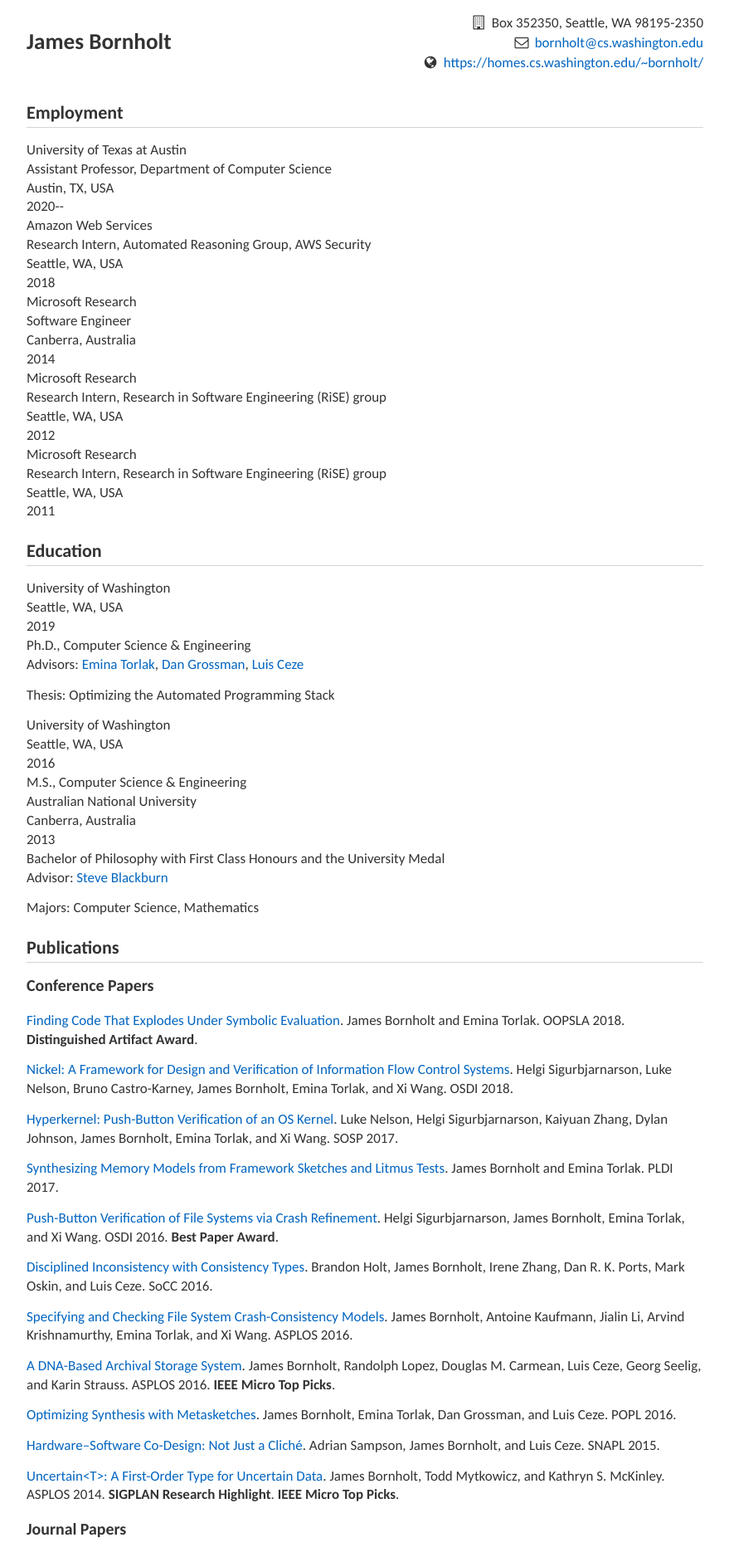
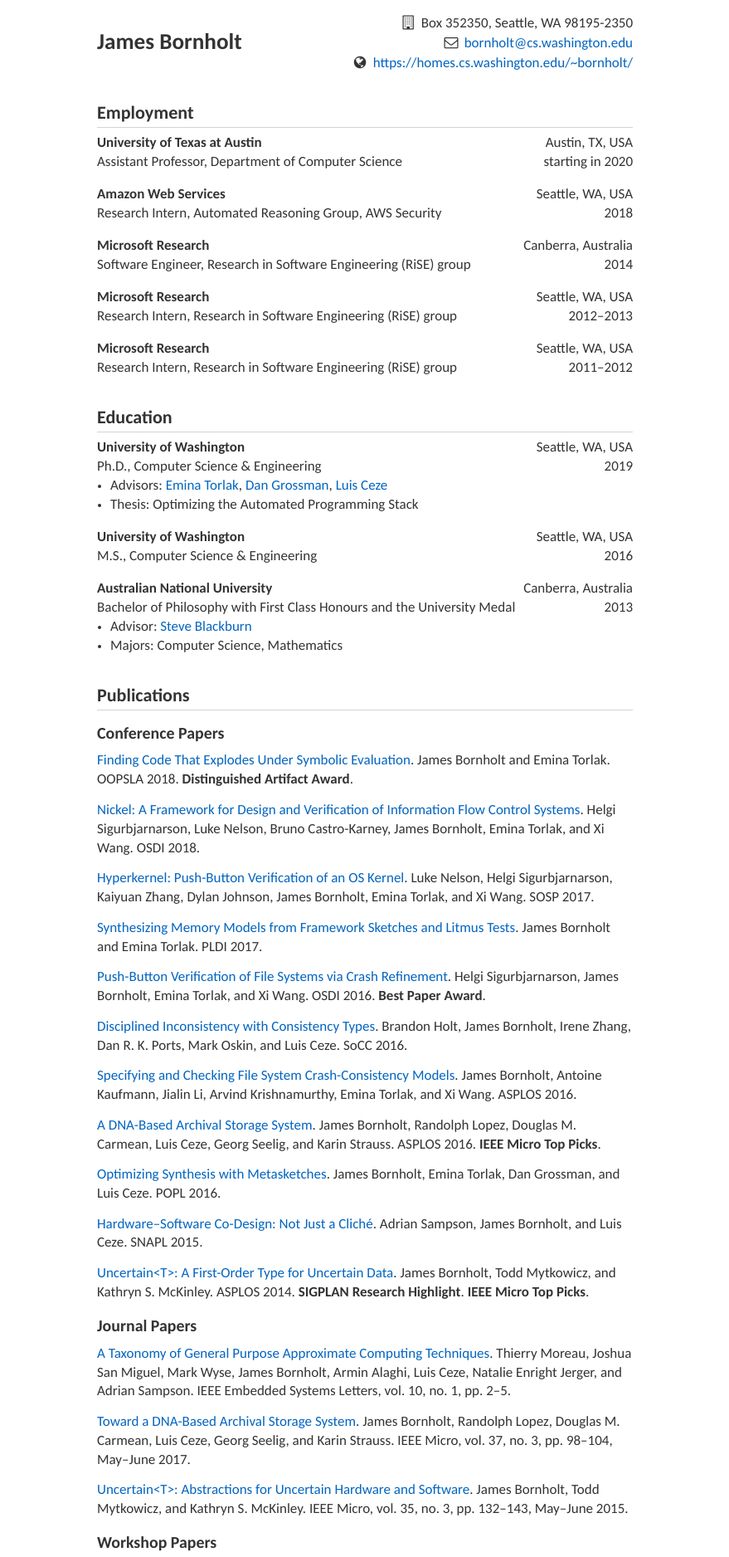
Before and after one commit to jamesbornholt/homepage, a Jekyll site: the page built from cv.html, in a window 1280 px wide. Shown: the top 1876 px of the page at 83% size, without its empty margins (200-1079 px from the left). Built offline with Jekyll 4.4.1, drawn with Linux system fonts in a browser that asks for light colours; some of the changed text lies outside the part shown.

Commit message:
checkpoint

```diff
--- a/_data/cv.yml
+++ b/_data/cv.yml
@@ -9,7 +9,7 @@ contact:
 employment:
   - employer: University of Texas at Austin
     job: Assistant Professor, Department of Computer Science
-    when: "2020--"
+    when: "starting in 2020"
     where: Austin, TX, USA
 
   - employer: Amazon Web Services
@@ -18,18 +18,18 @@ employment:
     where: Seattle, WA, USA
 
   - employer: Microsoft Research
-    job: Software Engineer
+    job: Software Engineer, Research in Software Engineering (RiSE) group
     when: 2014
     where: Canberra, Australia
 
   - employer: Microsoft Research
     job: Research Intern, Research in Software Engineering (RiSE) group
-    when: 2012
+    when: 2012&ndash;2013
     where: Seattle, WA, USA
 
   - employer: Microsoft Research
     job: Research Intern, Research in Software Engineering (RiSE) group
-    when: 2011
+    when: 2011&ndash;2012
     where: Seattle, WA, USA
 
 education:
@@ -66,38 +66,70 @@ teaching:
     role: Teaching Assistant
 
 awards:
-  - OOPSLA Distinguished Artifact Award, 2018
-  - Facebook Ph.D. Fellowship, 2018--2020
-  - IEEE Micro Top Picks from the Computer Architecture Conferences, for DNA storage, 2017
-  - OSDI Jay Lepreau Best Paper Award, 2016
-  - IEEE Micro Top Picks from the Computer Architecture Conferences, for Uncertain&lt;T&gt;, 2015
-  - ACM SIGPLAN Research Highlight, for Uncertain&lt;T&gt;, 2014
-  - David Notkin Endowed Graduate Fellowship, University of Washington, 2014--2015
-  - Second Place, ACM Student Research Competition Grand Finals (undergraduate), 2014
-  - ANU University Medal for Computer Science, 2013
-  - First Place, ACM PLDI Student Research Competition (undergraduate), 2013
+  - what: OOPSLA Distinguished Artifact Award
+    when: 2018
+  - what: Facebook Ph.D. Fellowship
+    when: "2018&ndash;2020"
+  - what: IEEE Micro Top Picks from the Computer Architecture Conferences, for DNA storage
+    when: 2017
+  - what: OSDI Jay Lepreau Best Paper Award
+    when: 2016
+  - what: IEEE Micro Top Picks from the Computer Architecture Conferences, for Uncertain&lt;T&gt;
+    when: 2015
+  - what: ACM SIGPLAN Research Highlight, for Uncertain&lt;T&gt;
+    when: 2014
+  - what: David Notkin Endowed Graduate Fellowship, University of Washington
+    when: "2014&ndash;2015"
+  - what: Second Place, ACM Student Research Competition Grand Finals (undergraduate)
+    when: 2014
+  - what: First Place, ACM PLDI Student Research Competition (undergraduate)
+    when: 2013
+  - what: ANU University Medal for Computer Science
+    when: 2013
 
 service:
   pc:
-    - PLDI 2020 Program Committee
-    - ASPLOS 2020 External Review Committee
-    - FTfJP 2019 Program Committee
-    - PLDI 2017 External Review Committee
-    - CAV 2017 Artifact Evaluation Committee
-    - POPL 2016 Artifact Evaluation Committee
-    - PLDI 2015 Artifact Evaluation Committee
+    - what: Programming Languages Design and Implementation (PLDI)
+      role: Program Committee
+      when: 2020
+    - what: Architectural Support for Programming Languages and Operating Systems (ASPLOS)
+      role: External Review Committee
+      when: 2020
+    - what: Formal Techniques for Java-Like Programs (FTfJP)
+      role: Program Committee
+      when: 2019
+    - what: Programming Languages Design and Implementation (PLDI)
+      role: External Review Committee
+      when: 2017
+    - what: Computer-Aided Verification (CAV)
+      role: Artifact Evaluation Committee
+      when: 2017
+    - what: Principles of Programming Languages (POPL)
+      role: Artifact Evaluation Committee
+      when: 2016
+    - what: Programming Languages Design and Implementation (PLDI)
+      role: Artifact Evaluation Committee
+      when: 2015
 
   review:
-    - ASPLOS 2018
-    - IEEE Transactions on Emerging Topics in Computing, 2017
-    - CAV 2015
-    - ACM Transactions on Embedded Computing, 2015
-    - ASPLOS 2015
+    - what: Architectural Support for Programming Languages and Operating Systems (ASPLOS)
+      when: 2018
+    - what: IEEE Transactions on Emerging Topics in Computing
+      when: 2017
+    - what: Computer-Aided Verification (CAV)
+      when: 2015
+    - what: ACM Transactions on Embedded Computing
+      when: 2015
+    - what: Architectural Support for Programming Languages and Operating Systems (ASPLOS)
+      when: 2015
 
   department:
-    - "Graduate Admissions Committee, University of Washington: 2017, 2018, 2019"
-    - "Prospective Student Committee Co-Chair, University of Washington: 2016"
-    - "Prospective Student Committee, University of Washington: 2015--2019"
+    - what: Graduate Admissions Committee, University of Washington
+      when: 2017, 2018, 2019
+    - what: Prospective Student Committee Co-Chair, University of Washington
+      when: 2016
+    - what: Prospective Student Committee, University of Washington
+      when: "2015&ndash;2019"
 
 talks:
   - title: "Optimizing the Automated Programming Stack"
@@ -172,6 +204,21 @@ talks:
         where: Programming Languages Mentoring Workshop
         what: Invited Talk
 
+  - title: "Specifying and Checking File-System Crash Consistency Models"
+    events:
+      - date: 2016-07-25
+        where: DARPA BRASS PI Meeting
+        what: Invited Talk
+      - date: 2016-04-04
+        where: ASPLOS
+        what: Conference Talk
+
+  - title: "A DNA-Based Archival Storage System"
+    events:
+      - date: 2016-04-06
+        where: ASPLOS
+        what: Conference Talk
+
   - title: "Optimizing Synthesis with Metasketches"
     events:
       - date: 2016-01-21
--- a/_includes/paper-cv.html
+++ b/_includes/paper-cv.html
@@ -1,6 +1,6 @@
 <p>
     {% if paper.url %}<a href="{{ paper.url }}">{% endif %}{{ paper.title | escape }}{% if paper.url %}</a>{% endif %}.
     {{ paper.authors }}.
-    {% if paper.venue %}{{ paper.venue }}{% endif %}{% if paper.volume %}, {{ paper.volume }}{% endif %}{% if paper.colocated_with %} (colocated with {{ paper.colocated_with }}){% endif %}.
+    {% if paper.venue %}{{ paper.venue }}{% if paper.volume %}, {{ paper.volume }}{% endif %}{% if paper.colocated_with %} (colocated with {{ paper.colocated_with }}){% endif %}.{% endif %}
     {% if paper.extra %}{{ paper.extra | safeHTML }}{% endif %}
 </p>
--- a/css/main.scss
+++ b/css/main.scss
@@ -362,11 +362,30 @@ div.footnotes {
 /* CV */
 
 body.cv {
+    #content {
+        max-width: 38em;
+    }
+
+    h2 {
+        border-bottom: 1px solid #d3d3d3;
+    }
+    ul {
+        padding: 0;
+        margin: 0;
+    }
+    li {
+        list-style: none;
+    }
+
+    section {
+        margin-bottom: 2em;
+    }
+
+    /* Header */
     section#cv-head {
         display: flex;
         flex-wrap: wrap;
         align-items: center;
-    margin-bottom: 2em;
     }
     section#cv-head h1 {
         margin-top: 0;
@@ -381,16 +400,119 @@ section#cv-head p {
         margin: 0;
     }
 
-h2 {
-    border-bottom: 1px solid #d3d3d3;
+    /* Employment */
+    section#cv-employment li {
+        margin-bottom: 1rem;
+    }
+    section#cv-employment li div {
+        display: flex;
+    }
+    section#cv-employment p {
+        margin-bottom: 0;
+    }
+    section#cv-employment p.cv-employer,
+    section#cv-employment p.cv-job {
+        flex: 1;
+    }
+    section#cv-employment p.cv-employer {
+        font-weight: 600;
     }
 
-ul {
-    padding: 0;
+    /* Education */
+    section#cv-education li {
+        margin-bottom: 1rem;
+    }
+    section#cv-education li div {
+        display: flex;
+    }
+    section#cv-education p {
+        margin-bottom: 0;
+    }
+    section#cv-education p.cv-school,
+    section#cv-education p.cv-degree {
+        flex: 1;
+    }
+    section#cv-education p.cv-school {
+        font-weight: 600;
+    }
+    section#cv-education li ul {
+        padding-left: 1rem;
+    }
+    section#cv-education li ul li {
+        list-style: disc;
+        margin-bottom: 0;
     }
 
-li {
-    list-style: none;
+    /* Papers */
+
+    /* Awards */
+    section#cv-awards li {
+        margin-bottom: 0.3rem;
+    }
+    section#cv-awards li div {
+        display: flex;
+    }
+    section#cv-awards p {
+        margin-bottom: 0;
+    }
+    section#cv-awards p.cv-award {
+        flex: 1;
     }
 
+    /* Teaching */
+    section#cv-teaching li {
+        margin-bottom: 1rem;
     }
+    section#cv-teaching li div {
+        display: flex;
+    }
+    section#cv-teaching p {
+        margin-bottom: 0;
+    }
+    section#cv-teaching p.cv-course,
+    section#cv-teaching p.cv-role {
+        flex: 1;
+    }
+    section#cv-teaching p.cv-course {
+        font-weight: 600;
+    }
+
+    /* Service */
+    section#cv-service li {
+        margin-bottom: 0.3rem;
+    }
+    section#cv-service li div {
+        display: flex;
+    }
+    section#cv-service p {
+        margin-bottom: 0;
+    }
+    section#cv-service p.cv-what {
+        flex: 1;
+    }
+
+    /* Presentations */
+    section#cv-presentations h3 {
+        font-size: 100%;
+        margin: 0;
+        margin-bottom: 0.3rem;
+        border-bottom: 1px dotted #d3d3d3;
+        font-style: italic;
+        font-weight: 400;
+    }
+    section#cv-presentations li.cv-talk {
+        margin-bottom: 1rem;
+    }
+    section#cv-presentations li.cv-event {
+        margin-bottom: 0.3rem;
+    }
+    section#cv-presentations li div {
+        display: flex;
+    }
+    section#cv-presentations p {
+        margin-bottom: 0;
+    }
+    section#cv-presentations p.cv-what {
+        flex: 1;
+    }
+}
--- a/cv.html
+++ b/cv.html
@@ -21,10 +21,14 @@ plain: true
     <ul>
     {% for job in cv.employment %}
         <li>
-            {{ job.employer }}<br />
-            {{ job.job }}<br />
-            {{ job.where }}<br />
-            {{ job.when }}
+            <div>
+                <p class="cv-employer">{{ job.employer }}</p>
+                <p class="cv-where">{{ job.where }}</p>
+            </div>
+            <div>
+                <p class="cv-job">{{ job.job }}</p>
+                <p class="cv-when">{{ job.when }}</p>
+            </div>
         </li>
     {% endfor %}
     </ul>
@@ -35,10 +39,14 @@ plain: true
     <ul>
     {% for degree in cv.education %}
         <li>
-            {{ degree.school }}<br />
-            {{ degree.where }}<br />
-            {{ degree.when }}<br />
-            {{ degree.degree }}<br />
+            <div>
+                <p class="cv-school">{{ degree.school }}</p>
+                <p class="cv-where">{{ degree.where }}</p>
+            </div>
+            <div>
+                <p class="cv-degree">{{ degree.degree }}</p>
+                <p class="cv-when">{{ degree.when }}</p>
+            </div>
             {% if degree.notes %}
             <ul>
                 {% for n in degree.notes %}
@@ -103,7 +111,12 @@ plain: true
     <h2>Awards</h2>
     <ul>
     {% for a in cv.awards %}
-        <li>{{ a | markdownify }}</li>
+        <li>
+            <div>
+                <p class="cv-award">{{ a.what }}</p>
+                <p class="cv-when">{{ a.when }}</p>
+            </div>
+        </li>
     {% endfor %}
     </ul>
 </section>
@@ -113,10 +126,14 @@ plain: true
     <ul>
     {% for c in cv.teaching %}
         <li>
-            {{ c.course }}<br />
-            {{ c.school }}<br />
-            {{ c.when }}<br />
-            {{ c.role }}
+            <div>
+                <p class="cv-course">{{ c.course }}</p>
+                <p class="cv-school">{{ c.school }}</p>
+            </div>
+            <div>
+                <p class="cv-role">{{ c.role }}</p>
+                <p class="cv-when">{{ c.when }}</p>
+            </div>
         </li>
     {% endfor %}
     </ul>
@@ -128,21 +145,36 @@ plain: true
     <h3>Review Committees</h3>
     <ul>
     {% for c in cv.service.pc %}
-        <li>{{ c | markdownify }}</li>
+        <li>
+            <div>
+                <p class="cv-what">{{ c.what }} &mdash; {{ c.role }}</p>
+                <p class="cv-when">{{ c.when }}</p>
+            </div>
+        </li>
     {% endfor %}
     </ul>
 
     <h3>External Reviewing</h3>
     <ul>
     {% for c in cv.service.review %}
-        <li>{{ c | markdownify }}</li>
+        <li>
+            <div>
+                <p class="cv-what">{{ c.what }}</p>
+                <p class="cv-when">{{ c.when }}</p>
+            </div>
+        </li>
     {% endfor %}
     </ul>
 
     <h3>Department Service</h3>
     <ul>
     {% for c in cv.service.department %}
-        <li>{{ c | markdownify }}</li>
+        <li>
+            <div>
+                <p class="cv-what">{{ c.what }}</p>
+                <p class="cv-when">{{ c.when }}</p>
+            </div>
+        </li>
     {% endfor %}
     </ul>
 </section>
@@ -150,16 +182,21 @@ plain: true
 <section id="cv-presentations">
     <h2>Presentations and Seminars</h2>
 
-    {% for t in cv.talks %}
-    <h3>{{ t.title }}</h3>
     <ul>
-        {% for e in t.events %}
-        <li>
-            {{ e.date | date: "%b %Y" }}<br />
-            {{ e.where }}<br />
-            {{ e.what }}
+        {% for t in cv.talks %}
+        <li class="cv-talk">
+            <h3>{{ t.title }}</h3>
+            <ul>
+                {% for e in t.events %}
+                <li class="cv-event">
+                    <div>
+                        <p class="cv-what">{{ e.where }}, {{ e.what }}</p>
+                        <p class="cv-when">{{ e.date | date: "%b %Y" }}</p>
+                    </div>
+                </li>
+                {% endfor %}
+            </ul>
         </li>
         {% endfor %}
     </ul>
-    {% endfor %}
 </section>
```
Lines whose indentation alone changed are shown as unchanged.
